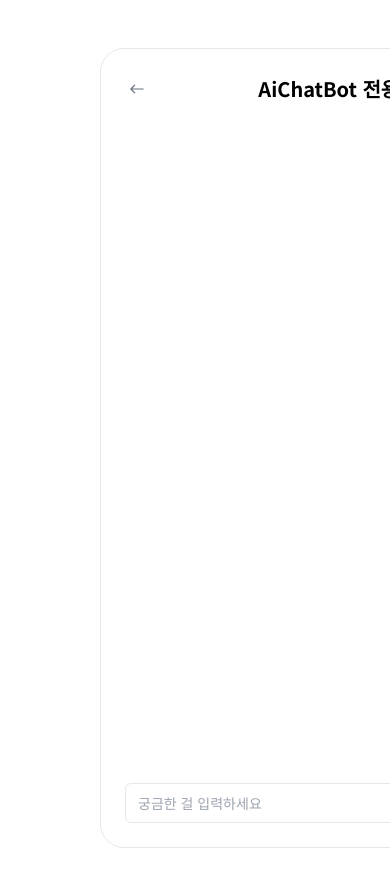
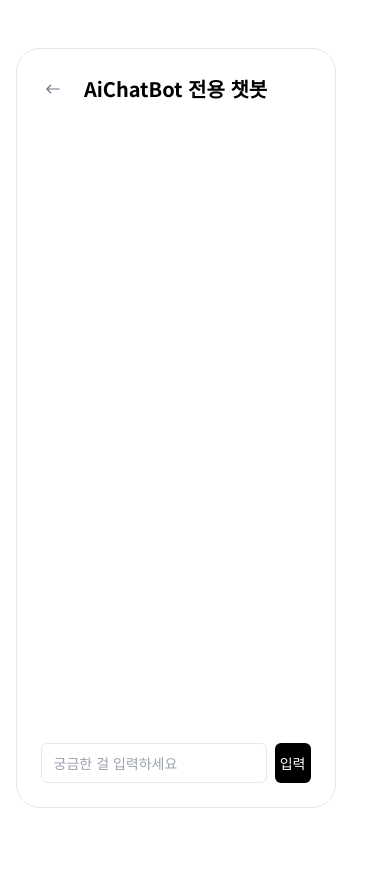
Before and after one commit to YouKnowThat-Park/WooSeokBot, a Next.js app in the folder front/: page /project/aiChatBot in a window 390 px wide. Both pictures are taken after a click on the button "CHATBOT". Shown: the top 886 px of the page. Built offline with nearby package versions, Linux system fonts and the light colour scheme.

Commit message:
style: 반응형 디자인 적용 상태에서 챗봇 사용 시 디자인 수정

```diff
--- a/front/src/app/RemoteControlPanel/RemoteControlPanel.tsx
+++ b/front/src/app/RemoteControlPanel/RemoteControlPanel.tsx
@@ -52,8 +52,8 @@ const RemoteControlPanel = ({
     return (
       <div
         className={clsx(
-          "fixed top-12 w-[500px] h-[800px] bg-white dark:bg-[#222] rounded-3xl border p-6 flex flex-col transition-all duration-500 overflow-hidden z-[9999]",
-          direction === "right" ? "right-[100px]" : "left-[100px]"
+          "fixed top-12 w-[35vw] max-w-[500px] min-w-[320px] h-[90vh] max-h-[800px] bg-white dark:bg-[#222] rounded-3xl border p-6 flex flex-col transition-all duration-500 overflow-hidden z-[9999]",
+          direction === "right" ? "right-[4vw]" : "left-[4vw]",
         )}
       >
         <ExpandedHeader
--- a/front/src/app/project/aiChatBot/page.tsx
+++ b/front/src/app/project/aiChatBot/page.tsx
@@ -15,7 +15,7 @@ import LLMChatbotPlanning from "./_components/LLMChatbotPlanning";
 
 const AiChatBot = () => {
   return (
-    <div className="w-[970px] h-full mt-[100px] mb-[84px] bg-[#FBFBFB] rounded-tl-[45px] overflow-hidden px-6 border dark:border-black dark:bg-[#2e2e2e] dark:shadow-lg [&>p]:py-2 text-center">
+    <div className="w-full min-w-0 max-w-[970px] mt-[100px] mb-[84px] bg-[#FBFBFB] rounded-tl-[45px] overflow-hidden px-4 sm:px-2 lg:px-4 border dark:border-black dark:bg-[#2e2e2e] dark:shadow-lg transition-all duration-300">
       <ProjectHero
         title="AiChatBot"
         imageSrc="/aichatbot.webp"
--- a/front/src/app/project/dogo/page.tsx
+++ b/front/src/app/project/dogo/page.tsx
@@ -18,7 +18,7 @@ import { DoGoTeam } from "@/data/DoGoTeamRoles";
 
 const DoGo = () => {
   return (
-    <div className="w-[970px] h-full mt-[100px] mb-[84px] bg-[#FBFBFB] rounded-tl-[45px] overflow-hidden px-6 border dark:border-black dark:bg-[#2e2e2e] dark:shadow-lg">
+    <div className="w-full min-w-0 max-w-[970px] mt-[100px] mb-[84px] bg-[#FBFBFB] rounded-tl-[45px] overflow-hidden px-4 sm:px-2 lg:px-4 border dark:border-black dark:bg-[#2e2e2e] dark:shadow-lg transition-all duration-300">
       {/* 재사용 컴포넌트 */}
       <ProjectHero
         title="DoGo"
--- a/front/src/app/project/stage101/page.tsx
+++ b/front/src/app/project/stage101/page.tsx
@@ -19,7 +19,8 @@ import ProjectGoals from "../../_components/ProjectGoals";
 
 const Stage101 = () => {
   return (
-    <div className="w-[970px] h-full mt-[100px] mb-[84px] bg-[#FBFBFB] rounded-tl-[45px] overflow-hidden px-6 border dark:border-black dark:bg-[#2e2e2e] dark:shadow-lg">
+    <div className="w-full min-w-0 max-w-[970px] mt-[100px] mb-[84px] bg-[#FBFBFB] rounded-tl-[45px] overflow-hidden px-4 sm:px-2 lg:px-4 border dark:border-black dark:bg-[#2e2e2e] dark:shadow-lg transition-all duration-300">
+      {" "}
       {/* 재사용 컴포넌트 */}
       <ProjectHero
         title="STAGE_101"
@@ -32,7 +33,6 @@ const Stage101 = () => {
         imageWidth={920}
         imageHeight={200}
       />
-
       <div className="w-full h-full mt-10 border border-neutral-300 dark:text-[#fbfbfb]  dark:bg-[#2e2e2e] dark:border-neutral-700">
         <ProjectDescription
           title='"One space. One moment. Infinite possibilities."'
@@ -87,18 +87,15 @@ const Stage101 = () => {
           items={StageTechItems}
         />
       </div>
-
       <PerformanceSection
         title="Performance"
         performanceItems={stage101Performance}
       />
-
       <ProjectDetails
         title="Project Details"
         sections={Stage101Details}
         imageSize={{ width: 400, height: 200 }}
       />
-
       {/* 재사용 컴포넌트 */}
       <ProjectRetrospective
         learned={`이번 리팩토링 프로젝트를 통해 단순히 기능을 구현하는 수준을 넘어,
@@ -123,7 +120,6 @@ FastAPI 기반으로 변환하는 과정에서 "왜 이런 방식으로 구현
 다음 프로젝트에서는 ERD 설계와 데이터 흐름 정의를 먼저 명확히 하고, 구조적으로 일관된 설계를 기반으로 개발을 진행해
 중간에 불필요한 리팩토링이 반복되지 않도록 더 체계적으로 접근하려고 합니다.`}
       />
-
       {/* 재사용 컴포넌트 */}
       <NextProjectsSlider excludeId="Stage101" />
     </div>
--- a/front/src/app/project/wooseokBot/page.tsx
+++ b/front/src/app/project/wooseokBot/page.tsx
@@ -18,7 +18,8 @@ import Performance from "../_components/Performance";
 
 const WooSeokBot = () => {
   return (
-    <div className="w-[970px] h-full mt-[100px] mb-[84px] bg-[#FBFBFB] rounded-tl-[45px] overflow-hidden px-6 border dark:border-black dark:bg-[#2e2e2e] dark:shadow-lg">
+    <div className="w-full min-w-0 max-w-[970px] mt-[100px] mb-[84px] bg-[#FBFBFB] rounded-tl-[45px] overflow-hidden px-4 sm:px-2 lg:px-4 border dark:border-black dark:bg-[#2e2e2e] dark:shadow-lg transition-all duration-300">
+      {" "}
       {/* 재사용 컴포넌트 */}
       <ProjectHero
         title="Wooseok Bot"
@@ -30,7 +31,6 @@ const WooSeokBot = () => {
         imageWidth={1000}
         imageHeight={200}
       />
-
       <div className="w-full h-full mt-10 border border-neutral-300 dark:text-[#fbfbfb]  dark:bg-[#2e2e2e] dark:border-neutral-700">
         <ProjectDescription
           title='"Your Interview Begins Here."'
@@ -86,24 +86,20 @@ const WooSeokBot = () => {
           items={WooseokBotTechItems}
         />
       </div>
-
       <Performance
         title="Performance"
         performanceItems={WooseokBotPerformance}
       />
-
       <ProjectDetails
         title="Project Details"
         sections={WooSeokBotDetails}
         imageSize={{ width: 400, height: 200 }}
       />
-
       {/* 재사용 컴포넌트 */}
       <ProjectRetrospective
         learned={`이번 프로젝트를 통해 백엔드와 AI 챗봇 개발에 대한 실질적인 경험을 쌓을 수 있었습니다. 단순히 기능 구현에 그치지 않고, 챗봇의 응답 흐름과 사용자 인터랙션을 설계하면서 서비스의 본질을 고민할 수 있었고, 특히 AI와 사용자 간의 자연스러운 소통을 위해 어떤 데이터를 어떻게 처리하고 학습시켜야 할지를 체득하는 계기가 되었습니다. WooSeok Bot은 제 정보를 기반으로 동작하는 챗봇이기 때문에, 개발 과정 내내 '나'라는 사람을 되돌아보고 표현하는 과정을 거칠 수밖에 없었습니다. 이는 단순히 기술적인 구현을 넘어 나 자신을 깊이 있게 마주하고 정리하는 과정이었고, 동시에 쉽지 않은 작업이었습니다. 덕분에 기술뿐만 아니라 나 자신에 대해서도 더 명확하게 이해할 수 있었던 값진 경험이었습니다.`}
         regret={`아쉬웠던 점은, 직접 AI 모델을 설계하거나 학습시켜보는 경험까지는 닿지 못했다는 것입니다. 이번 프로젝트에서는 OpenAI API를 활용한 RAG 기반 챗봇 구조를 구현했지만, 어디까지나 주어진 모델을 연결해 사용하는 수준이었습니다. 만약 딥러닝 기반의 모델을 직접 구성하고, 데이터셋을 수집해 학습시켜보는 경험까지 병행할 수 있었다면, 보다 근본적인 수준에서 AI 기술에 대한 이해를 넓힐 수 있었을 것이라 생각합니다. 다음에는 직접 모델을 훈련해보는 프로젝트에도 도전해보고 싶습니다.`}
       />
-
       {/* 재사용 컴포넌트 */}
       <NextProjectsSlider excludeId="WooseokBot" />
     </div>
```
